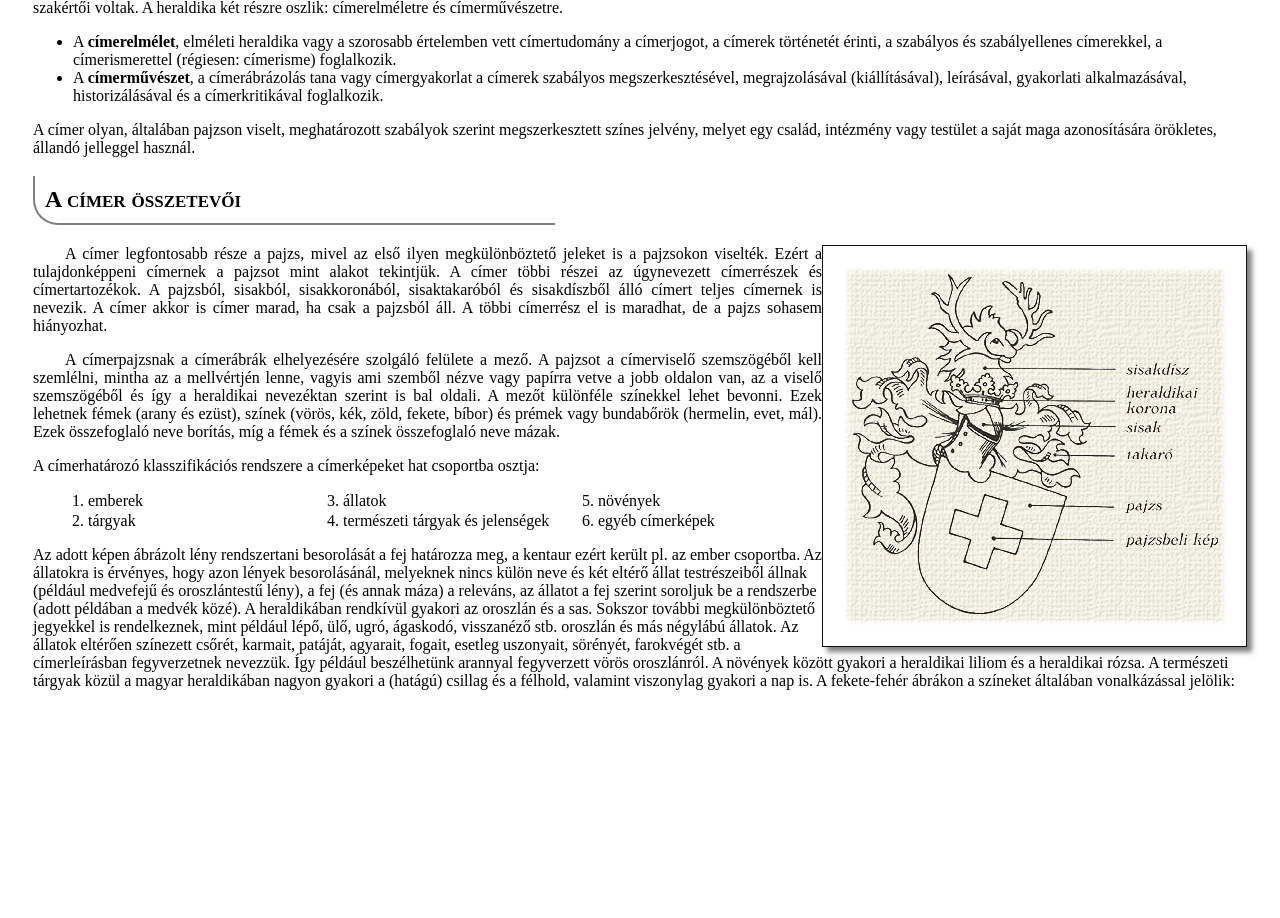
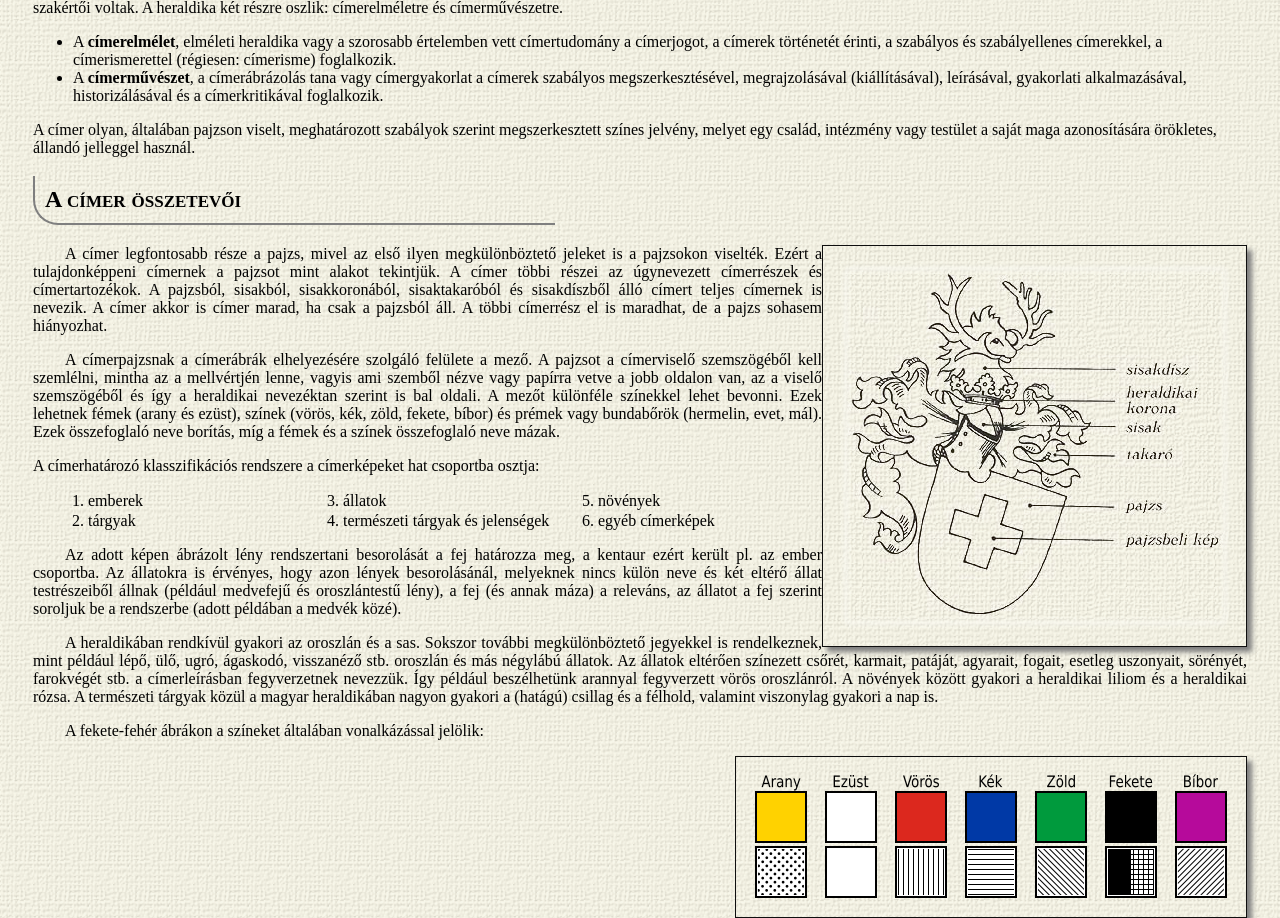
Before and after one commit to prionz1/IKTPROJEKT_10C, a plain HTML site: page forras_heraldika/cimertan.html in a window 1280 px wide. Shown: the part 141-1059 px from the top of the page. Before the commit the page ends 844 px from the top, so only its background shows below. Drawn offline with Linux system fonts and the light colour scheme.

Commit message:
hatterkep beszurva

```diff
--- a/forras_heraldika/cimer.css
+++ b/forras_heraldika/cimer.css
@@ -1,5 +1,6 @@
 body{
   padding: 5px 25px;
+  background-image: url(hatter.png);
 }
 
 p{
--- a/forras_heraldika/cimertan.html
+++ b/forras_heraldika/cimertan.html
@@ -28,11 +28,11 @@ A címerhatározó klasszifikációs rendszere a címerképeket hat csoportba os
 <ol class="hasab">
 <li>emberek</li>  <li>tárgyak</li>  <li>állatok</li>  <li>természeti tárgyak és jelenségek</li>  <li>növények</li>  <li>egyéb címerképek</li>
 </ol>
-Az adott képen ábrázolt lény rendszertani besorolását a fej határozza meg, a kentaur ezért került pl. az ember csoportba. Az állatokra is érvényes, hogy azon lények besorolásánál, melyeknek nincs külön neve és két eltérő állat testrészeiből állnak (például medvefejű és oroszlántestű lény), a fej (és annak máza) a releváns, az állatot a fej szerint soroljuk be a rendszerbe (adott példában a medvék közé).
+<p>Az adott képen ábrázolt lény rendszertani besorolását a fej határozza meg, a kentaur ezért került pl. az ember csoportba. Az állatokra is érvényes, hogy azon lények besorolásánál, melyeknek nincs külön neve és két eltérő állat testrészeiből állnak (például medvefejű és oroszlántestű lény), a fej (és annak máza) a releváns, az állatot a fej szerint soroljuk be a rendszerbe (adott példában a medvék közé).</p>
 
-A heraldikában rendkívül gyakori az oroszlán és a sas. Sokszor további megkülönböztető jegyekkel is rendelkeznek, mint például lépő, ülő, ugró, ágaskodó, visszanéző stb. oroszlán és más négylábú állatok. Az állatok eltérően színezett csőrét, karmait, patáját, agyarait, fogait, esetleg uszonyait, sörényét, farokvégét stb. a címerleírásban fegyverzetnek nevezzük. Így például beszélhetünk arannyal fegyverzett vörös oroszlánról. A növények között gyakori a heraldikai liliom és a heraldikai rózsa. A természeti tárgyak közül a magyar heraldikában nagyon gyakori a (hatágú) csillag és a félhold, valamint viszonylag gyakori a nap is.
+<p>A heraldikában rendkívül gyakori az oroszlán és a sas. Sokszor további megkülönböztető jegyekkel is rendelkeznek, mint például lépő, ülő, ugró, ágaskodó, visszanéző stb. oroszlán és más négylábú állatok. Az állatok eltérően színezett csőrét, karmait, patáját, agyarait, fogait, esetleg uszonyait, sörényét, farokvégét stb. a címerleírásban fegyverzetnek nevezzük. Így például beszélhetünk arannyal fegyverzett vörös oroszlánról. A növények között gyakori a heraldikai liliom és a heraldikai rózsa. A természeti tárgyak közül a magyar heraldikában nagyon gyakori a (hatágú) csillag és a félhold, valamint viszonylag gyakori a nap is.</p>
 
-A fekete-fehér ábrákon a színeket általában vonalkázással jelölik:
+<p>A fekete-fehér ábrákon a színeket általában vonalkázással jelölik:</p> <img src="vonalkazas.png" alt="Teljes címer részei" id="teljes">
 
 </body>
 </html>
```
